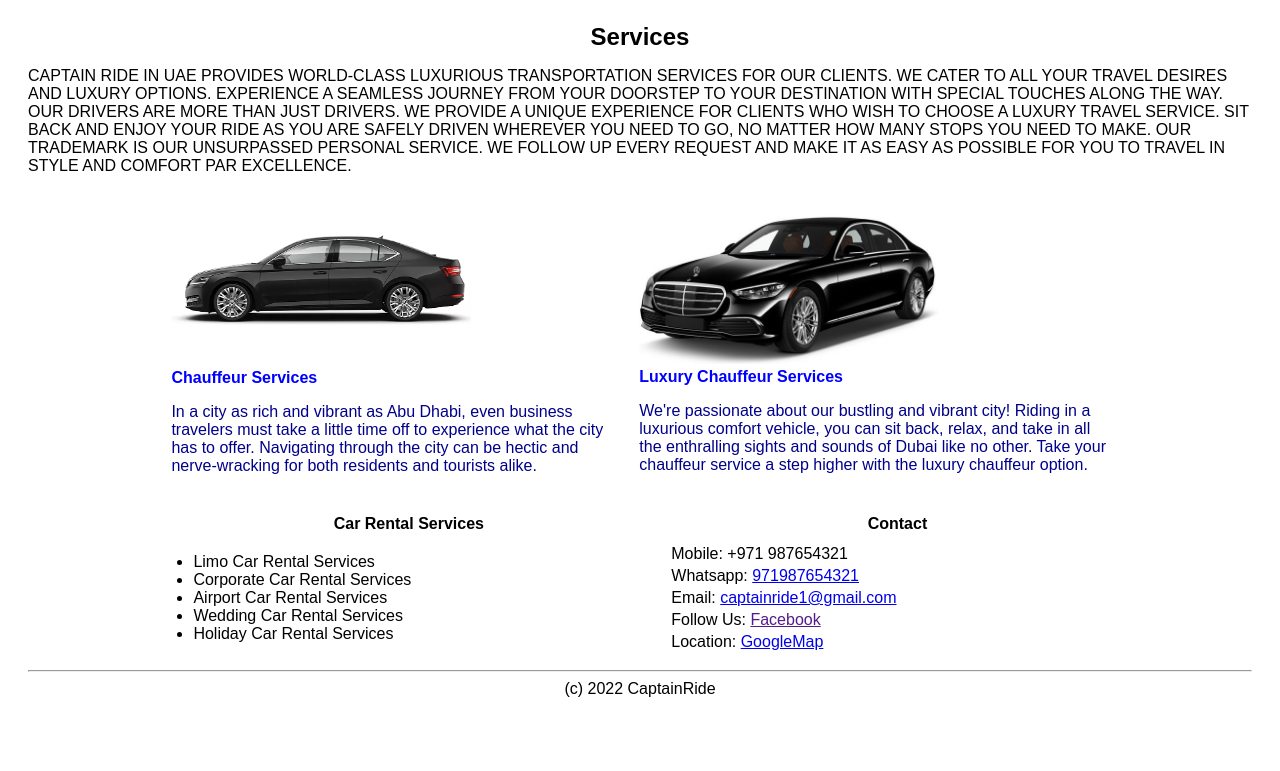
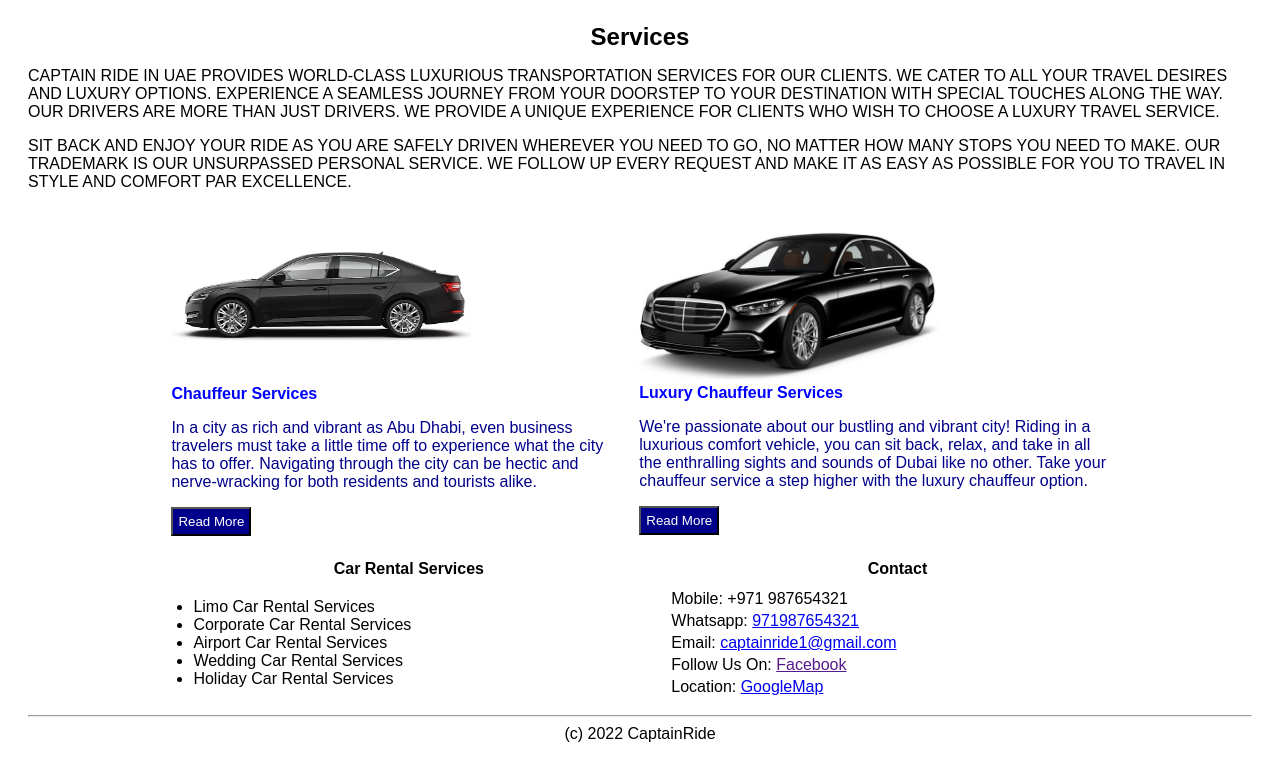
Before and after one commit to captainride1/captainride1.github.io, a plain HTML site: page index.html in a window 1280 px wide. Shown: the part 581-1352 px from the top of the page. Before the commit the page ends 1307 px from the top, so only its background shows below. Drawn offline with Linux system fonts and the light colour scheme.

Commit message:
updated content and styling

```diff
--- a/index.html
+++ b/index.html
@@ -26,6 +26,13 @@
 			.services-text {
 				color: darkblue;
 			}
+
+			.readmore-btn {
+				cursor: pointer;
+				padding: 5px;
+				background-color: darkblue;
+				color: white;
+			}
 		</style>
 	</head>
 	<body>
@@ -46,7 +53,8 @@
 			</ul>
 
 			<div class="heading">Services</div>
-			<p>CAPTAIN RIDE IN UAE PROVIDES WORLD-CLASS LUXURIOUS TRANSPORTATION SERVICES FOR OUR CLIENTS. WE CATER TO ALL YOUR TRAVEL DESIRES AND LUXURY OPTIONS. EXPERIENCE A SEAMLESS JOURNEY FROM YOUR DOORSTEP TO YOUR DESTINATION WITH SPECIAL TOUCHES ALONG THE WAY. OUR DRIVERS ARE MORE THAN JUST DRIVERS. WE PROVIDE A UNIQUE EXPERIENCE FOR CLIENTS WHO WISH TO CHOOSE A LUXURY TRAVEL SERVICE. SIT BACK AND ENJOY YOUR RIDE AS YOU ARE SAFELY DRIVEN WHEREVER YOU NEED TO GO, NO MATTER HOW MANY STOPS YOU NEED TO MAKE. OUR TRADEMARK IS OUR UNSURPASSED PERSONAL SERVICE. WE FOLLOW UP EVERY REQUEST AND MAKE IT AS EASY AS POSSIBLE FOR YOU TO TRAVEL IN STYLE AND COMFORT PAR EXCELLENCE.</p>
+			<p>CAPTAIN RIDE IN UAE PROVIDES WORLD-CLASS LUXURIOUS TRANSPORTATION SERVICES FOR OUR CLIENTS. WE CATER TO ALL YOUR TRAVEL DESIRES AND LUXURY OPTIONS. EXPERIENCE A SEAMLESS JOURNEY FROM YOUR DOORSTEP TO YOUR DESTINATION WITH SPECIAL TOUCHES ALONG THE WAY. OUR DRIVERS ARE MORE THAN JUST DRIVERS. WE PROVIDE A UNIQUE EXPERIENCE FOR CLIENTS WHO WISH TO CHOOSE A LUXURY TRAVEL SERVICE.</p>
+			<p>SIT BACK AND ENJOY YOUR RIDE AS YOU ARE SAFELY DRIVEN WHEREVER YOU NEED TO GO, NO MATTER HOW MANY STOPS YOU NEED TO MAKE. OUR TRADEMARK IS OUR UNSURPASSED PERSONAL SERVICE. WE FOLLOW UP EVERY REQUEST AND MAKE IT AS EASY AS POSSIBLE FOR YOU TO TRAVEL IN STYLE AND COMFORT PAR EXCELLENCE.</p>
 
 
 			<table width="80%" cellspacing="20">
@@ -54,13 +62,14 @@
 					<td>
 						<div><img src="car2.png" width="300"></div>
 						<div class="heading1">Chauffeur Services</div>
-						<p class="services-text">In a city as rich and vibrant as Abu Dhabi, even business travelers must take a little time off to experience what the city has to offer. Navigating through the city can be hectic and nerve-wracking for both residents and tourists alike.
-						</p>
+						<p class="services-text">In a city as rich and vibrant as Abu Dhabi, even business travelers must take a little time off to experience what the city has to offer. Navigating through the city can be hectic and nerve-wracking for both residents and tourists alike.</p>
+						<button class="readmore-btn">Read More</button>
 					</td>
 					<td>
 						<div><img src="car1.png" width="300"></div>
 						<div class="heading1">Luxury Chauffeur Services</div>
 						<p class="services-text">We're passionate about our bustling and vibrant city! Riding in a luxurious comfort vehicle, you can sit back, relax, and take in all the enthralling sights and sounds of Dubai like no other. Take your chauffeur service a step higher with the luxury chauffeur option.</p>
+						<button class="readmore-btn">Read More</button>
 					</td>
 				</tr>
 			</table>
@@ -80,7 +89,7 @@
 						<tr><td>Mobile: +971 987654321</td></tr>
 						<tr><td>Whatsapp: <a href="https://wa.me/971987654321">971987654321</a></td></tr>
 						<tr><td>Email: <a href="mailto:captainride1@gmail.com">captainride1@gmail.com</a></td></tr>
-						<tr><td>Follow Us: <a href="">Facebook</a></td></tr>
+						<tr><td>Follow Us On: <a href="">Facebook</a></td></tr>
 						<tr><td>Location: <a href="maps.google.com">GoogleMap</a></td></tr>
 					</table>
 				</td></tr>
```
